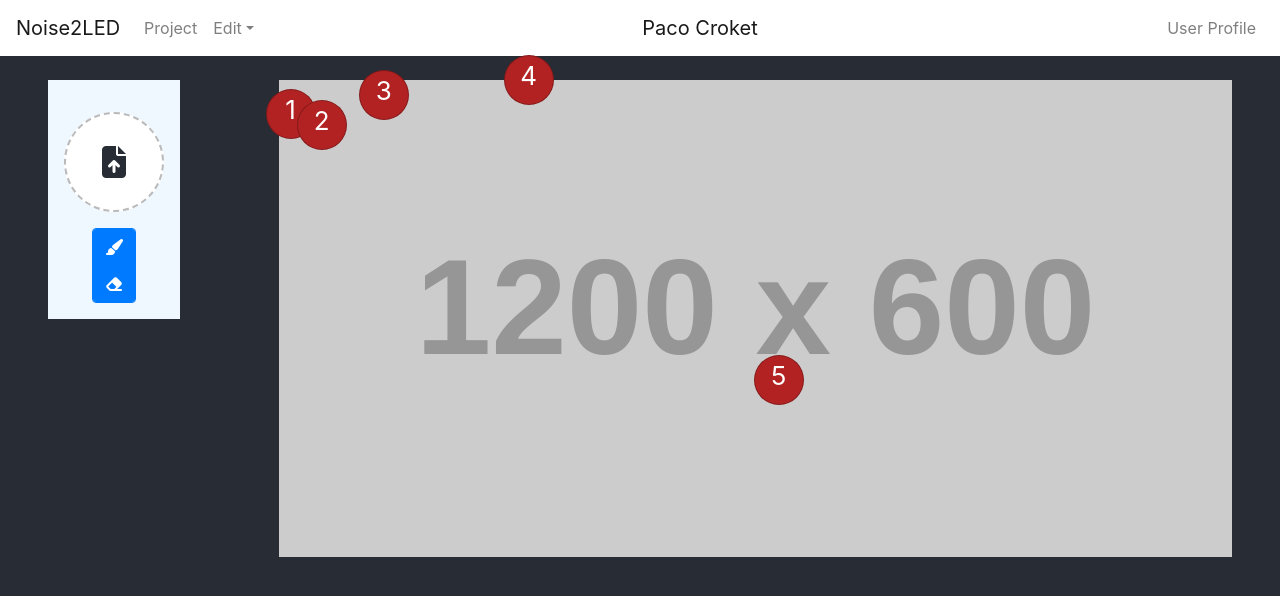
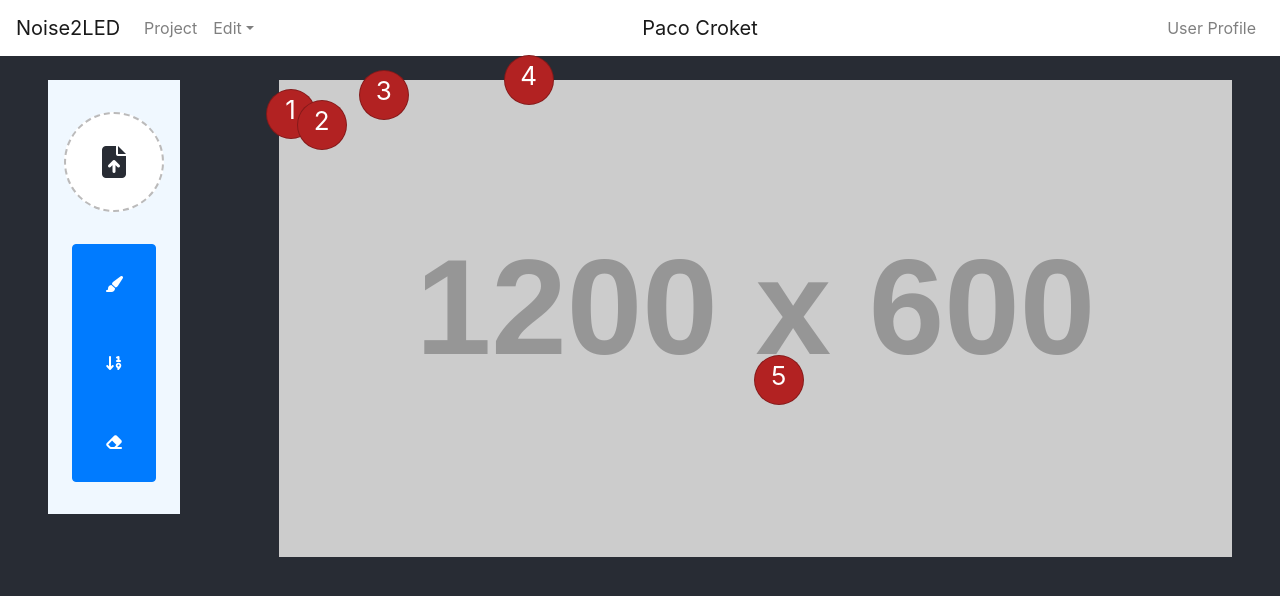
Before and after one commit to pacoCroket/coord-noise-simulation, a React (Create React App) app: page / in a window 1280 px wide. Shown: the top 596 px of the page. Built offline with nearby package versions, Linux system fonts and the light colour scheme.

Commit message:
toolbar 3 buttons aligned

```diff
--- a/package.json
+++ b/package.json
@@ -11,7 +11,8 @@
     "react-bootstrap": "^1.0.0-beta.16",
     "react-dom": "^16.13.0",
     "react-fontawesome": "^1.7.1",
-    "react-scripts": "3.4.0"
+    "react-scripts": "3.4.0",
+    "styled-components": "^5.0.1"
   },
   "scripts": {
     "start": "react-scripts start",
--- a/src/App.css
+++ b/src/App.css
@@ -120,8 +120,6 @@ body {
 
 .led {
   position: absolute;
-  width: 50px;
-  height: 50px;
   z-index: 999 !important;
   margin: 0;
   -webkit-border-radius: 50%;
@@ -141,37 +139,13 @@ code {
 
 .btn-toolbar {
   width: 100%;
+  padding: 1rem;
   align-items: center;
   justify-content: flex-start;
 
 }
 
 .toolbox-btn {
-  /* display: inline-block; */
-  /* vertical-align: center; */
-  width: 100px;
-  padding: 0.8rem 1rem;
-  /* margin: 0.4rem; */
-  /* position: relative; */
-  border: 2px solid;
-  border-radius: 10px;
-  background-clip: padding-box;
-  transition: background 0.6s ease;
-  box-shadow: dimgray;
-  font-size: 2rem;
+  height: 80px;
+  font-size: 100%;
 }
-
-.button {
-  /* width: 50px;
-  height: 50px; */
-  padding: 0.8rem 1rem;
-  margin: 0.4rem 1rem;
-  position: relative;
-  border: 2px solid;
-  border-radius: 10px;
-  background: none;
-  background-clip: padding-box;
-  transition: background 0.6s ease;
-  box-shadow: dimgray;
-  font-size: 2rem;
-}
--- a/src/App.js
+++ b/src/App.js
@@ -8,6 +8,7 @@ import "bootstrap/dist/css/bootstrap.min.css";
 class App extends Component {
   static paintModes = {
     paint: "paint",
+    line: "line",
     erase: "erase"
   };
 
--- a/src/components/EditTools.js
+++ b/src/components/EditTools.js
@@ -1,6 +1,6 @@
 import React, { Component } from "react";
 import Dropzone from "./Dropzone";
-import { ToggleButtonGroup, ButtonGroup, Button, DropdownButton, Dropdown , ButtonToolbar} from "react-bootstrap";
+import { ToggleButtonGroup, ButtonGroup, Button, DropdownButton, Dropdown, ButtonToolbar } from "react-bootstrap";
 import App from "../App";
 
 export default class EditTools extends Component {
@@ -26,31 +26,18 @@ export default class EditTools extends Component {
         </div>
 
         <ButtonToolbar className="btn-toolbar mx-auto">
-          <ToggleButtonGroup className="mx-auto px-2" vertical type="radio" name="options" defaultValue={1}>
-            <Button className="toolbox-btn"
-          onClick={paintModeChanged.bind(this, App.paintModes.paint)}><i className="fas fa-paint-brush"></i></Button>
-            <Button className="toolbox-btn"
-          onClick={paintModeChanged.bind(this, App.paintModes.erase)}><i className="fas fa-eraser"></i></Button>
+          <ToggleButtonGroup className="mx-auto px-2 w-100" vertical type="radio" name="options" defaultValue={1}>
+            <Button className="btn btn-primary toolbox-btn" onClick={paintModeChanged.bind(this, App.paintModes.paint)}>
+              <i className="fas fa-paint-brush"></i>
+            </Button>
+            <Button className="btn btn-primary toolbox-btn" onClick={paintModeChanged.bind(this, App.paintModes.line)}>
+              <i className="fas fa-sort-numeric-down"></i>
+            </Button>
+            <Button className="btn btn-primary toolbox-btn" onClick={paintModeChanged.bind(this, App.paintModes.erase)}>
+              <i className="fas fa-eraser"></i>
+            </Button>
           </ToggleButtonGroup>
         </ButtonToolbar>
-
-        {/* <button
-          className="btn button"
-          id="isPaiting"
-          onClick={paintModeChanged.bind(this, App.paintModes.paint)}
-          style={this.getStyle(paintMode === App.paintModes.paint)}
-        >
-
-        </button>
-        <button
-          className="btn button"
-          id="isErase"
-          onClick={paintModeChanged.bind(this, App.paintModes.erase)}
-          style={this.getStyle(paintMode === App.paintModes.erase)}
-        >
-          <i className="fas fa-eraser"></i>
-        </button> */}
-
       </div>
     );
   }
```
Also changed, not shown: 1 other file (tests, documents, lock files or other folders).
